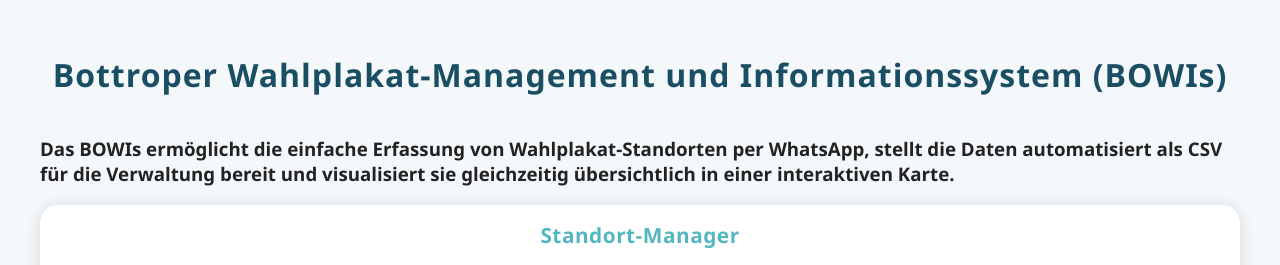
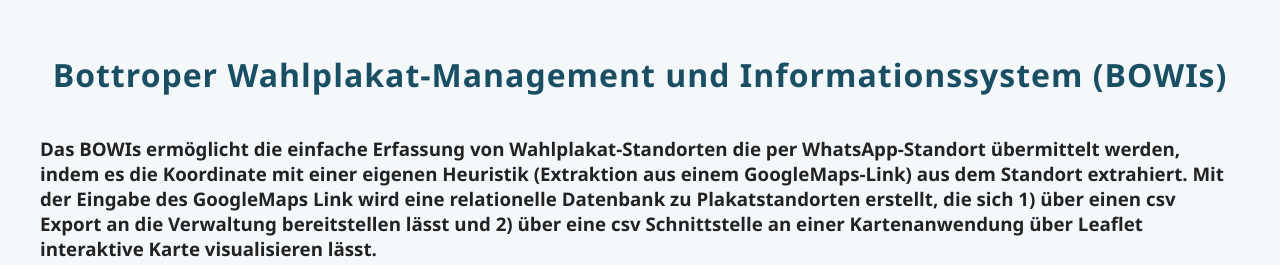
Before and after one commit to BenjaminBleske/BOWIs, a plain HTML site: page index.html in a window 1280 px wide. Shown: the top 265 px of the page. Drawn offline with Linux system fonts and the light colour scheme; grey boxes are pictures that could not be loaded.

Commit message:
Update index.html

```diff
--- a/index.html
+++ b/index.html
@@ -77,7 +77,10 @@
 <body>
   <div class="container">
     <h1> Bottroper Wahlplakat-Management und Informationssystem (BOWIs)</h1>
-    <h3> Das BOWIs ermöglicht die einfache Erfassung von Wahlplakat-Standorten per WhatsApp, stellt die Daten automatisiert als CSV für die Verwaltung bereit und visualisiert sie gleichzeitig übersichtlich in einer interaktiven Karte.</h3>
+    <h3> Das BOWIs ermöglicht die einfache Erfassung von Wahlplakat-Standorten die per WhatsApp-Standort übermittelt werden, indem es die Koordinate mit einer eigenen
+      Heuristik (Extraktion aus einem GoogleMaps-Link) aus dem Standort extrahiert. Mit der Eingabe des GoogleMaps Link  wird eine relationelle
+      Datenbank zu Plakatstandorten erstellt, die sich 1) über einen csv Export an die Verwaltung bereitstellen lässt und
+      2) über eine csv Schnittstelle an einer Kartenanwendung über Leaflet interaktive Karte visualisieren lässt.</h3>
 
     <div class="iframe-card">
       <div class="iframe-title">Standort-Manager</div>
```
